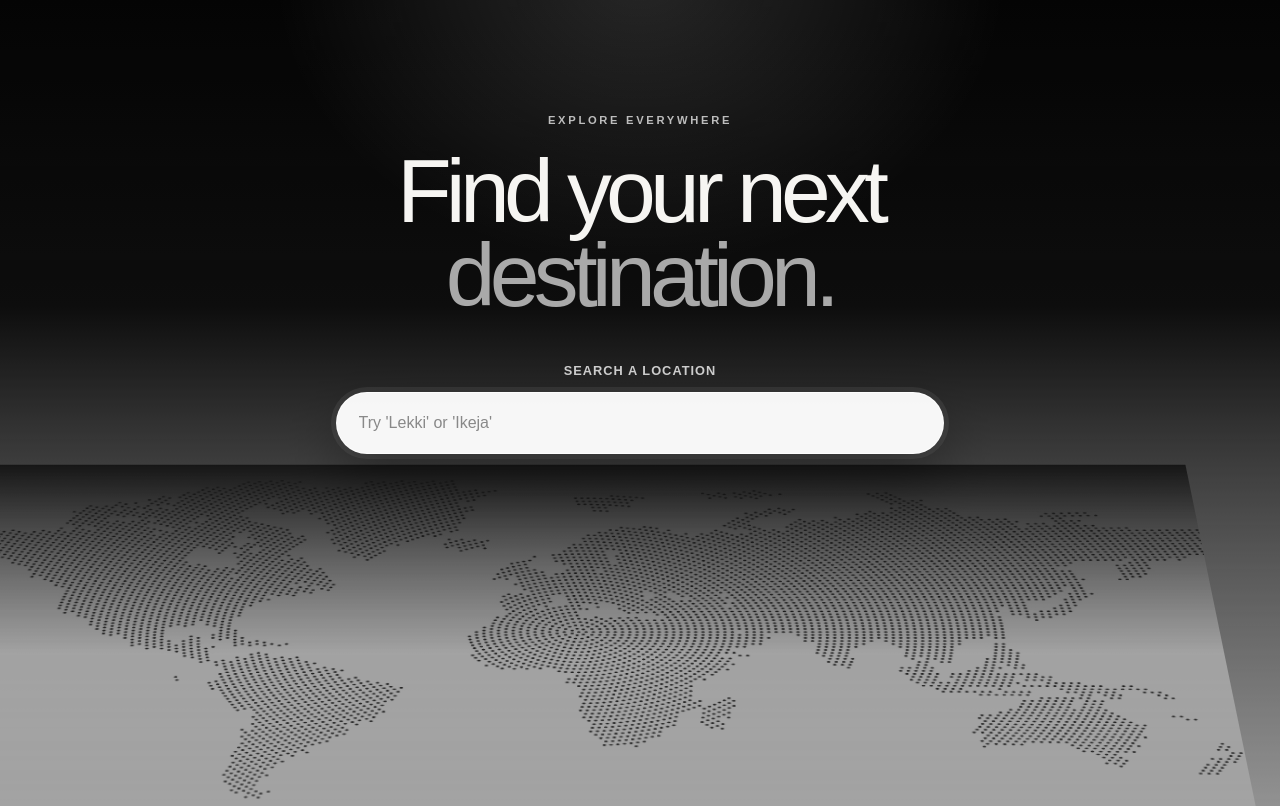
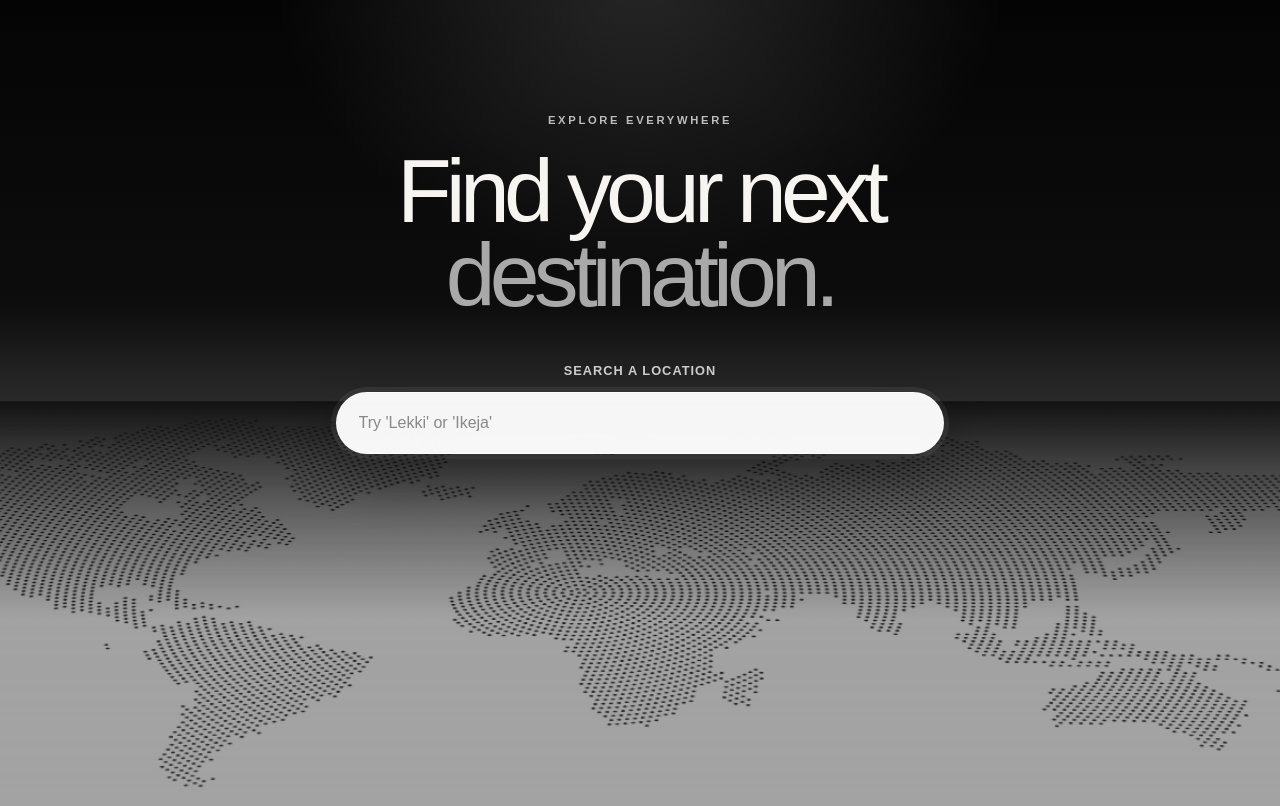
Before and after one commit to HazelDaniel/expert-listing-assessment, a Next.js app: page / in a window 1280 px wide. Built offline with nearby package versions, Linux system fonts and the light colour scheme.

Commit message:
fix(style): background image scale

```diff
--- a/app/globals.css
+++ b/app/globals.css
@@ -189,6 +189,6 @@ h1 span { color: #a9a9a9; }
 
 @media screen and (min-width: 601px) {
   .home-shell__map {
-    transform: perspective(900px) rotateX(15deg) scale(1.08);
+    transform: perspective(900px) rotateX(15deg) scale(1.28);
   }
 }
```
